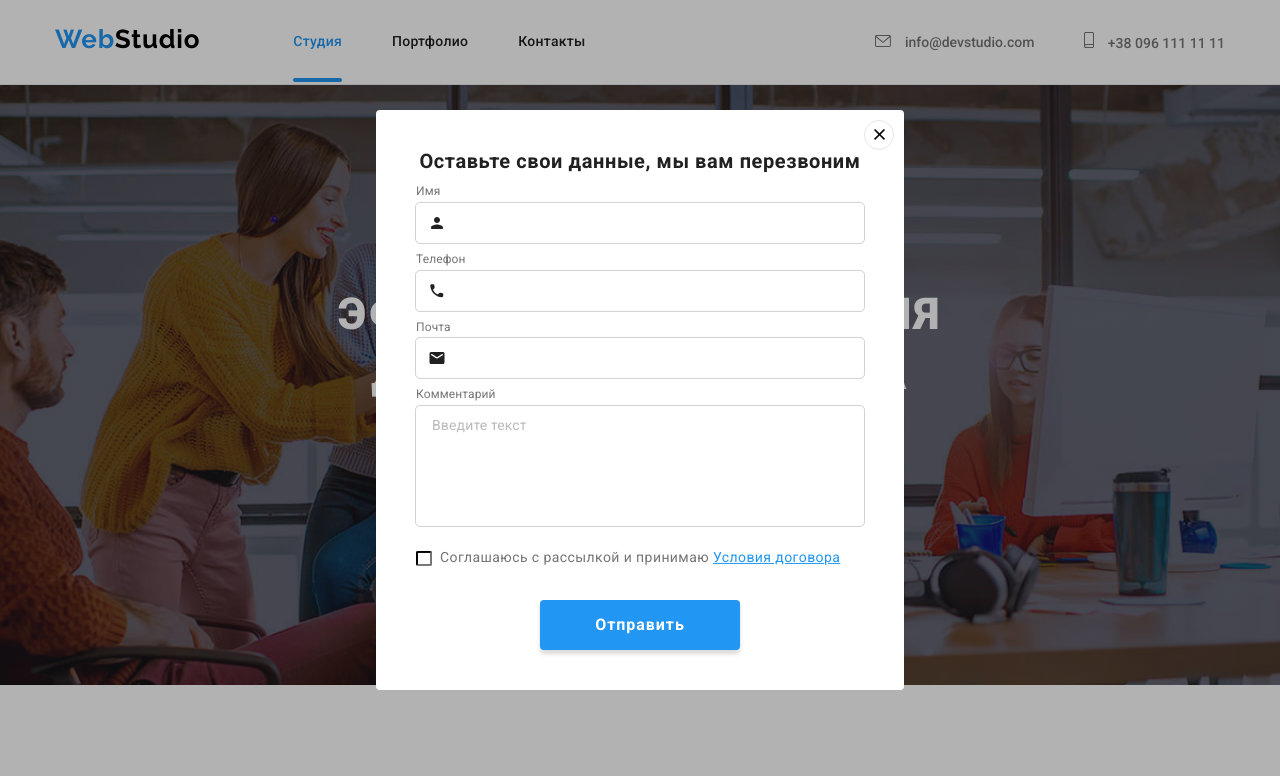
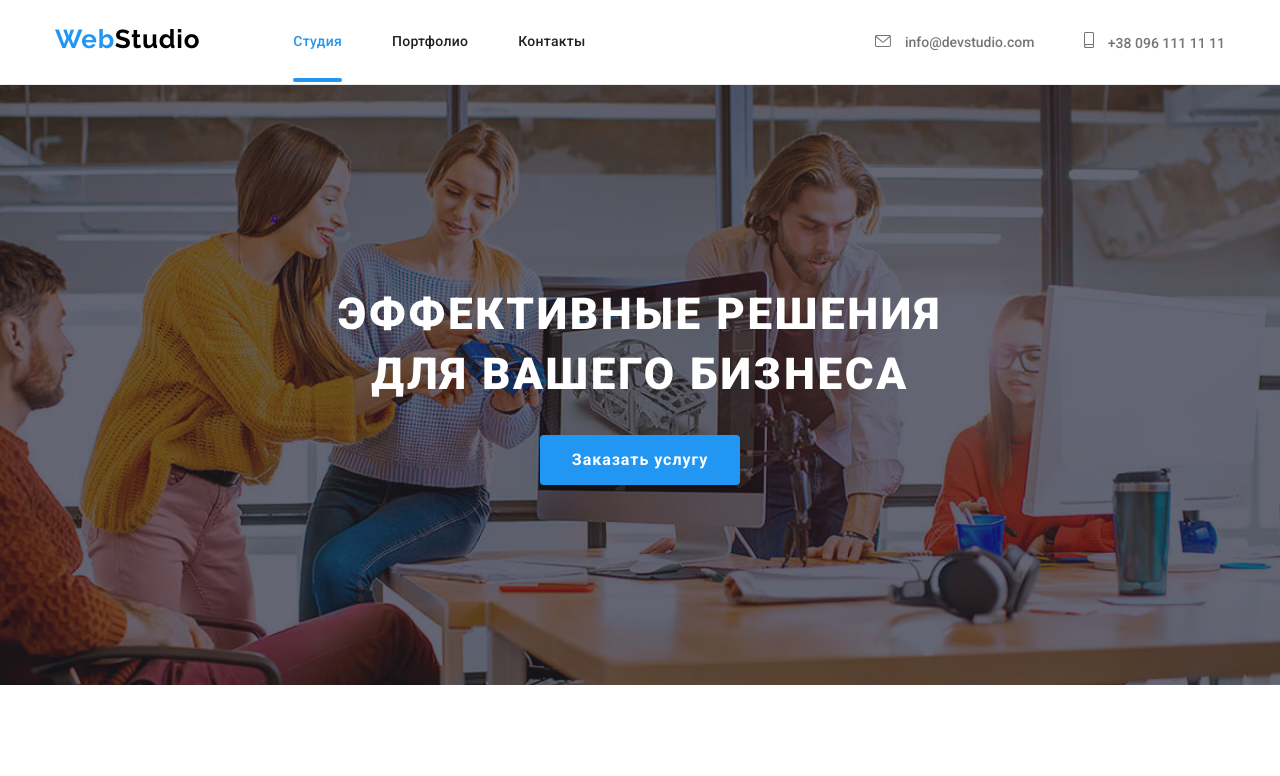
Before and after one commit to Musiyan98/goit-markup-hw-06, a plain HTML site: page index.html in a window 1280 px wide. Shown: the top 776 px of the page. Drawn offline with nearby package versions, Linux system fonts and the light colour scheme; a script that the page names is missing.

Commit message:
modal corect

```diff
--- a/index.html
+++ b/index.html
@@ -404,8 +404,7 @@
       </section>
    </footer>
 
-   <div class="backdrop " data-modal>
-      <!-- is-hidden -->
+   <div class="backdrop is-hidden" data-modal>
       <div class="modal-wrapper">
          <button class="modal-btn" data-modal-close>
             <svg width="18" height="18">
```
